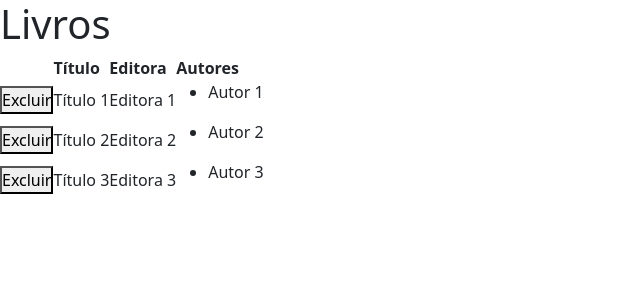
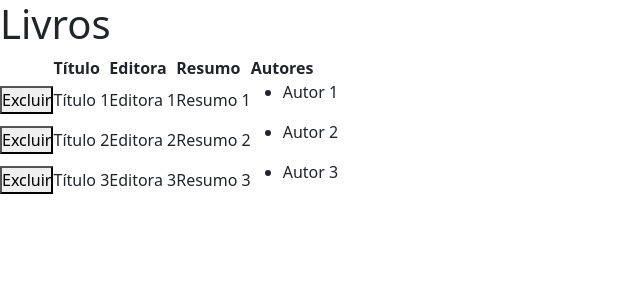
Before and after one commit to Rafa1a/Projeto_facu_nv3, a Next.js app in the folder livraria_on/: page /dados/LivroLista in a window 1280 px wide. Shown: the top 300 px of the page, without its empty margins (0-640 px from the left). Built offline with nearby package versions, Linux system fonts and the light colour scheme.

Commit message:
up retirando class
para não dar problema no servidor

```diff
--- a/livraria_on/src/pages/controle/ControleEditora.tsx
+++ b/livraria_on/src/pages/controle/ControleEditora.tsx
@@ -1,23 +1,19 @@
 import Editora from '../modelo/Editora';
 
 const editoras: Array<Editora> = [
-  new Editora(1, 'Editora 1'),
-  new Editora(2, 'Editora 2'),
-  new Editora(3, 'Editora 3'),
+  { codEditora: 1, nome: 'Editora 1' },
+  { codEditora: 2, nome: 'Editora 2' },
+  { codEditora: 3, nome: 'Editora 3' },
 ];
 
-class ControleEditora {
-  getEditoras(): Array<Editora> {
+export function getEditoras(): Array<Editora> {
   return editoras;
 }
 
-  getNomeEditora(codEditora: number): string | undefined {
+export function getNomeEditora(codEditora: number): string | undefined {
   const editoraEncontrada = editoras.find((editora) => editora.codEditora === codEditora);
   if (editoraEncontrada) {
     return editoraEncontrada.nome;
   }
   return undefined;
 }
-}
-
-export default ControleEditora;
--- a/livraria_on/src/pages/controle/ControleLivros.tsx
+++ b/livraria_on/src/pages/controle/ControleLivros.tsx
@@ -1,30 +1,17 @@
 import Livro from '../modelo/Livro';
-
-const livros: Array<Livro> = [
-  new Livro(1, 1, 'Título 1', 'Resumo 1', ['Autor 1']),
-  new Livro(2, 2, 'Título 2', 'Resumo 2', ['Autor 2']),
-  new Livro(3, 3, 'Título 3', 'Resumo 3', ['Autor 3']),
+export function obterLivros(): Array<Livro> {
+  return [
+    { codigo: 1, codLivro: 1, titulo: 'Título 1', resumo: 'Resumo 1', autores: ['Autor 1'] },
+    { codigo: 2, codLivro: 2, titulo: 'Título 2', resumo: 'Resumo 2', autores: ['Autor 2'] },
+    { codigo: 3, codLivro: 3, titulo: 'Título 3', resumo: 'Resumo 3', autores: ['Autor 3'] }
   ];
-
-class ControleLivros {
-  obterLivros(): Array<Livro> {
-    return livros;
 }
 
-  incluir(livro: Livro): void {
+export function incluirLivro(livro: Livro): void {
+  const livros = obterLivros();
   const novoCodigo = livros.reduce((maiorCodigo, livro) => {
     return livro.codigo > maiorCodigo ? livro.codigo : maiorCodigo;
   }, 0) + 1;
   livro.codigo = novoCodigo;
   livros.push(livro);
 }
-
-  excluir(codigo: number): void {
-    const index = livros.findIndex((livro) => livro.codigo === codigo);
-    if (index !== -1) {
-      livros.splice(index, 1);
-    }
-  }
-}
-
-export default ControleLivros;
--- a/livraria_on/src/pages/dados/LivroLista.tsx
+++ b/livraria_on/src/pages/dados/LivroLista.tsx
@@ -1,7 +1,7 @@
 import { useState, useEffect } from "react";
-import ControleLivros from "../controle/ControleLivros";
+import {obterLivros, incluirLivro} from "../controle/ControleLivros";
 import Livro from '../modelo/Livro';
-import  ControleEditora  from "../controle/ControleEditora";
+import  {getEditoras,getNomeEditora}  from "../controle/ControleEditora";
 
 
 type Props = {}
@@ -11,10 +11,10 @@ const LinhaLivro = (props: {livro: Livro, excluir: (codLivro: number) => void})
   const [nomeEditora, setNomeEditora] = useState<string>('');
 
   useEffect(() => {
-    const controladorEditora = new ControleEditora();
+
 
     async function fetchEditoraName() {
-      const nome = await controladorEditora.getNomeEditora(livro.codLivro);
+      const nome = await getNomeEditora(livro.codLivro);
       if (nome) {
         setNomeEditora(nome);
       }
@@ -31,7 +31,7 @@ const LinhaLivro = (props: {livro: Livro, excluir: (codLivro: number) => void})
       </td>
       <td>{livro.titulo}</td>
       <td>{nomeEditora}</td>
-
+      <td>{livro.resumo}</td>
       <td>
         <ul>
           {livro.autores.map((autor, index) => (
@@ -49,13 +49,12 @@ const LivroLista = (props: Props) => {
   const [carregado, setCarregado] = useState<boolean>(false);
 
   useEffect(() => {
-    const controleLivro = new ControleLivros();
-    const controleEditora = new ControleEditora();
+
     const getLivros = async () => {
-      const livros = await controleLivro.obterLivros();
+      const livros = await obterLivros();
       const livrosComEditora = await Promise.all(
         livros.map(async (livro) => {
-          const nomeEditora = await controleEditora.getNomeEditora(livro.codLivro);
+          const nomeEditora = await getNomeEditora(livro.codLivro);
           return { ...livro, nomeEditora };
         })
       );
@@ -65,11 +64,11 @@ const LivroLista = (props: Props) => {
     getLivros();
   }, [carregado]);
 
-  const excluir = async (codLivro: number): Promise<void> => {
-    const controleLivro = new ControleLivros();
-    await controleLivro.excluir(codLivro);
-    setCarregado(false);
-  };
+
+  const excluir = (codigo: number): void => {
+    const livrosAtualizados = livros.filter(livro => livro.codLivro !== codigo);
+    setLivros(livrosAtualizados);
+  }
 
 
   return (
@@ -81,7 +80,7 @@ const LivroLista = (props: Props) => {
             <th></th>
             <th>Título</th>
             <th>Editora</th>
-
+            <th>Resumo</th>
             <th>Autores</th>
 
           </tr>
--- a/livraria_on/src/pages/modelo/Editora.tsx
+++ b/livraria_on/src/pages/modelo/Editora.tsx
@@ -1,11 +1,7 @@
-class Editora {
+
+interface  Editora  {
     codEditora: number;
     nome: string;
 
-    constructor(codEditora: number, nome: string) {
-      this.codEditora = codEditora;
-      this.nome = nome;
-    }
   }
-
   export default Editora;
--- a/livraria_on/src/pages/modelo/Livro.tsx
+++ b/livraria_on/src/pages/modelo/Livro.tsx
@@ -1,24 +1,10 @@
-
-class Livro {
+interface  Livro  {
   codigo: number;
   codLivro: number;
   titulo: string;
   resumo: string;
   autores: string[];
+};
 
-  constructor(
-    codigo: number,
-    codLivro: number,
-    titulo: string,
-    resumo: string,
-    autores: string[]
-  ) {
-    this.codigo = codigo;
-    this.codLivro = codLivro;
-    this.titulo = titulo;
-    this.resumo = resumo;
-    this.autores = autores;
-  }
-}
 
 export default Livro;
```
Lines whose indentation alone changed are shown as unchanged.
